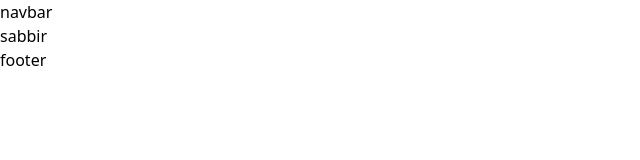
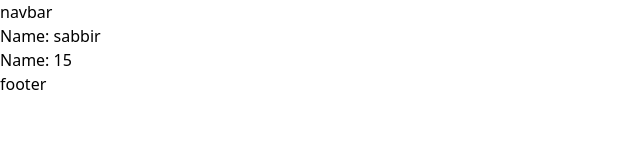
Before and after one commit to TanimBD/E-commerce, a React (Vite) app: page / in a window 1280 px wide. Shown: the top 160 px of the page, without its empty margins (0-640 px from the left). Built offline with nearby package versions, Linux system fonts and the light colour scheme.

Commit message:
useContext added

```diff
--- a/src/App.jsx
+++ b/src/App.jsx
@@ -9,8 +9,10 @@ import Order from './pages/order/Order';
 import Cart from './pages/cart/Cart'
 import Dashboard from './pages/admin/dashboard/Dashboard'
 import Nopage from './pages/nopage/Nopage';
+import MyState from './context/data/myState';
 function App() {
   return (
+    <MyState>
       <Router>
         <Routes>
           <Route path='/' element={<Home></Home>}></Route>
@@ -20,6 +22,8 @@ function App() {
           <Route path='/*' element={<Nopage></Nopage>}> </Route>
         </Routes>
       </Router>
+    </MyState>
+
   )
 }
 
--- /dev/null
+++ b/src/context/data/myContext.jsx
@@ -0,0 +1,4 @@
+import { createContext } from 'react';
+
+const myContext = createContext();
+export default myContext;
--- /dev/null
+++ b/src/context/data/myState.jsx
@@ -0,0 +1,16 @@
+import React from 'react'
+import MyContext from './myContext';
+
+function MyState(props) {
+    const state = {
+        name: "sabbir",
+        roll: 15
+    }
+    return (
+        <MyContext.Provider value={state}>
+            {props.children}
+        </MyContext.Provider>
+    )
+}
+
+export default MyState
--- a/src/pages/home/home/Home.jsx
+++ b/src/pages/home/home/Home.jsx
@@ -1,9 +1,16 @@
-import React from 'react'
+import React, { useContext } from 'react'
 import Layout from '../../../components/layout/Layout'
+import myContext from '../../../context/data/myContext'
 
 function Home() {
+    const context = useContext(myContext);
+    console.log(context);
+    const { name, roll } = context;
     return (
-        <Layout>sabbir</Layout>
+        <Layout>
+            <h1>Name: {name}</h1>
+            <h1>Name: {roll}</h1>
+        </Layout>
     )
 }
 
--- a/src/pages/order/Order.jsx
+++ b/src/pages/order/Order.jsx
@@ -1,9 +1,10 @@
 import React from 'react'
+import Layout from '../../components/layout/Layout'
 
 function Order() {
     return (
         <div>
-
+            <Layout>Order</Layout>
         </div>
     )
 }
```
Also changed, not shown: 1 other file (tests, documents, lock files or other folders). Lines whose indentation alone changed are shown as unchanged.
